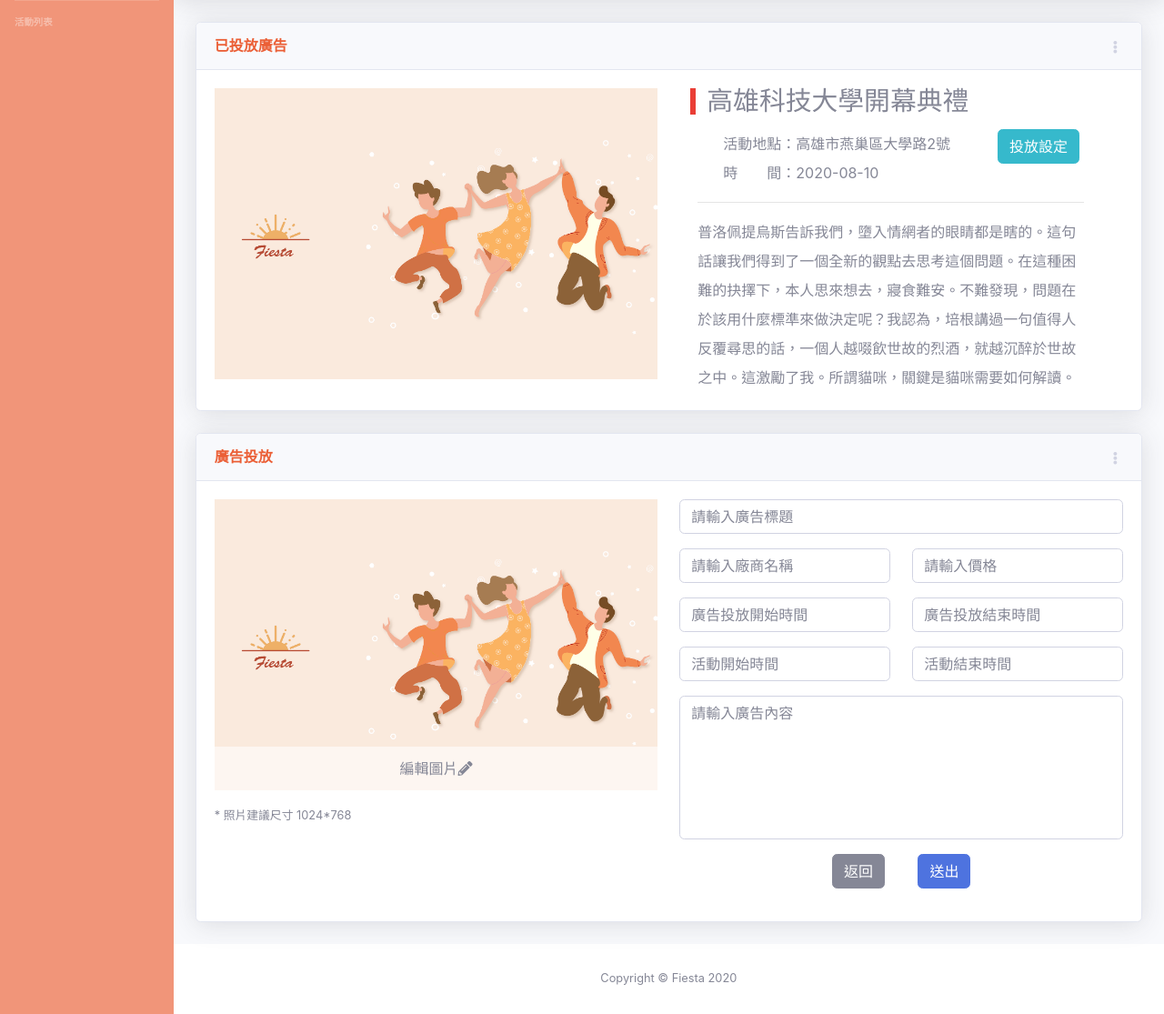
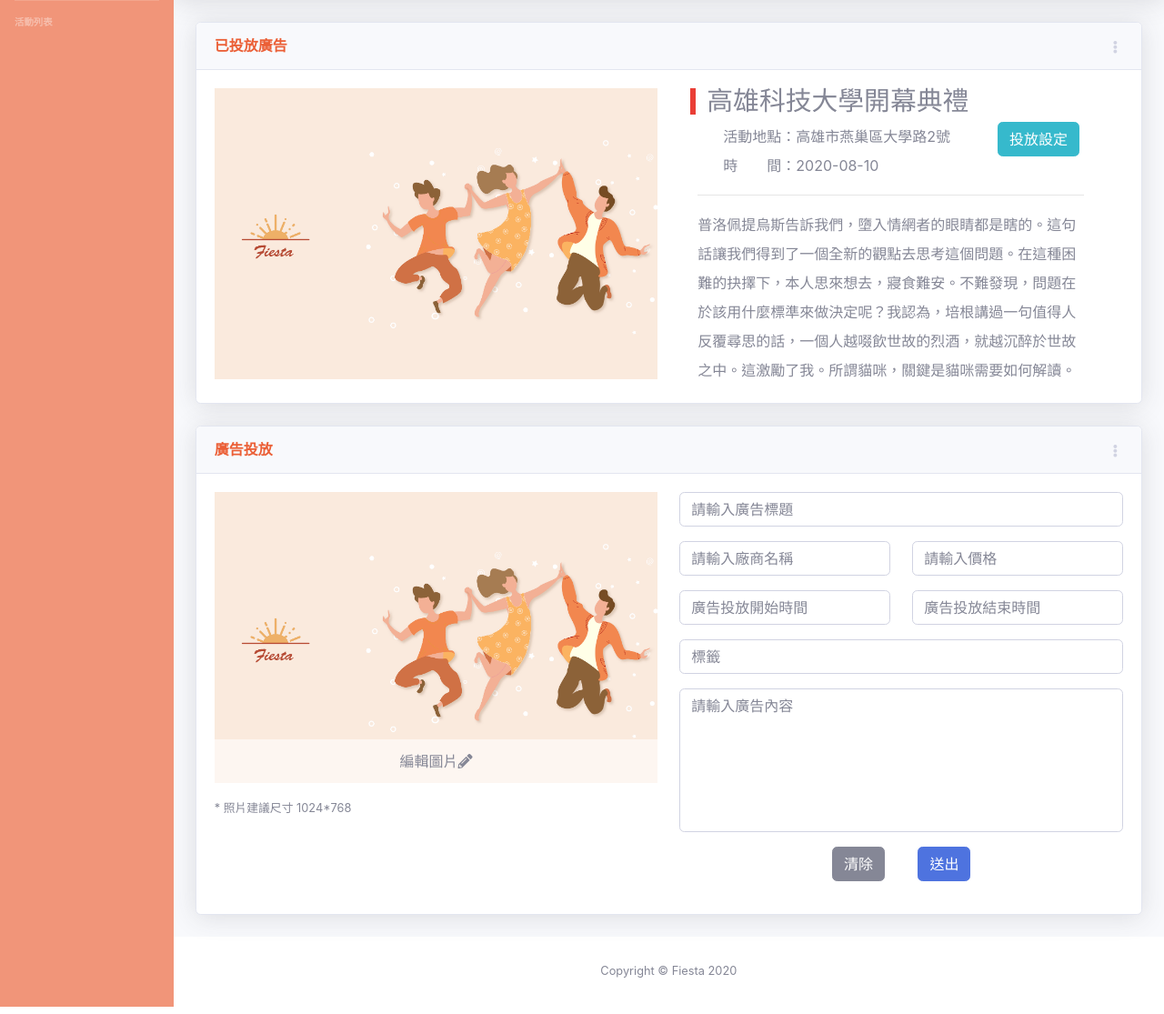
Before and after one commit to Rudy1021/Fiesta, a Flask app: page /advertising in a window 1280 px wide. Shown: the part 70-1185 px from the top of the page at 91% size. Run offline with Flask 2, Linux system fonts and the light colour scheme; style sheets or scripts are compiled from the project's sources; some libraries are stand-ins or nearby versions.

Commit message:
有夠怪＝＝

```diff
--- a/static/scss/style-dashboard.css
+++ b/static/scss/style-dashboard.css
@@ -194,7 +194,7 @@ textarea {
   line-height: 2rem;
 }
 
-#adv-info .modal-title {
+.adv-info .modal-title {
   border-left: 6px #EA3E36 solid;
   font-size: 1.3rem;
   line-height: 1.3rem;
@@ -205,7 +205,7 @@ textarea {
   margin-top: 0.2rem;
 }
 
-#adv-info .modal-body {
+.adv-info .modal-body {
   font-size: 1.1rem;
   margin-left: 0.5rem;
 }
--- a/static/scss/style-dashboard.scss
+++ b/static/scss/style-dashboard.scss
@@ -168,7 +168,7 @@ body{
 .li-1{
   line-height: 2rem;
 }
-#adv-info{
+.adv-info{
   .modal-title{
     border-left: 6px #EA3E36 solid;
     font-size:1.3rem;
--- a/templates/CreateEvent.html
+++ b/templates/CreateEvent.html
@@ -36,7 +36,7 @@
         <div class="col-lg-5 col-sm-12">
           <h5 class="all-title" style="display: inline;">建立暫時性群組</h5><span class="text-danger star">*</span><h6 class="signtitle text-dark">為必填</h6><span class="temerror text-danger"></span>
           <hr>
-          <h6 style="display:inline;">群組名稱><span class="text-danger star">*</span></h6>
+          <h6 style="display:inline;">群組名稱<span class="text-danger star">*</span></h6>
           <input type="text" class="form-control" id="temgroupName" placeholder="Vocal Show">
           <br>
           <h6>地址</h6>
--- a/templates/advertising.html
+++ b/templates/advertising.html
@@ -35,7 +35,7 @@
                 </div>
               </div>
               <div class="row ml-3">
-                <div class="col-md-12 float-left adv-text mt-2">
+                <div class="col-md-12 float-left adv-text">
                   <div class="adv-info float-left mr-3">
                     活動地點：高雄市燕巢區大學路2號<br>
                     時　　間：2020-08-10<br>
@@ -115,11 +115,8 @@
                 </div>
               </div>
               <div class="row mt-3">
-                <div class="col-6 text-center">
-                  <input type="text" class="form-control DateTime" id="startTime" placeholder="活動開始時間">
-                </div>
-                <div class="col-6 text-center">
-                  <input type="text" class="form-control DateTime" id="endTime" placeholder="活動結束時間">
+                <div class="col-12 text-center">
+                  <input type="text" class="form-control" id="tag"" placeholder="標籤">
                 </div>
               </div>
               <div class="row mt-3">
@@ -129,7 +126,7 @@
               </div>
               <div class="row">
                 <div class="col text-center">
-                  <button type="button" class="btn btn-secondary m-3">返回</button>
+                  <button type="button" class="btn btn-secondary m-3">清除</button>
                   <button type="button" class="btn btn-primary m-3 submit">送出</button>
                 </div>
               </div>
```
Also changed, not shown: static/css/style.css (+12 -0 lines).
